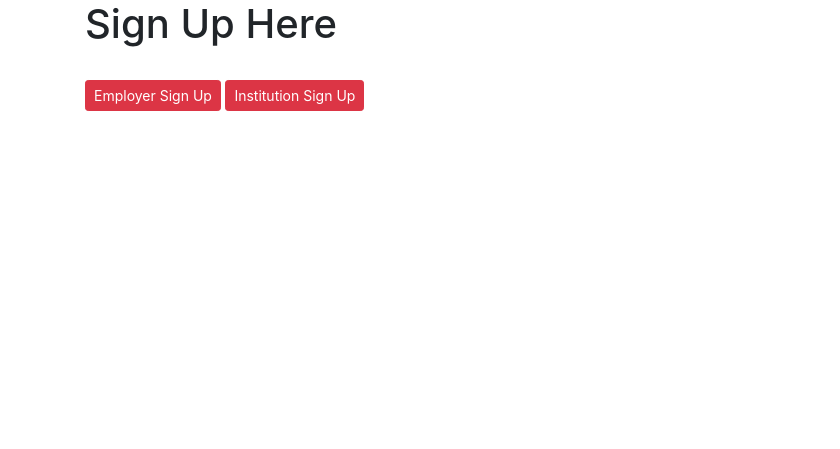
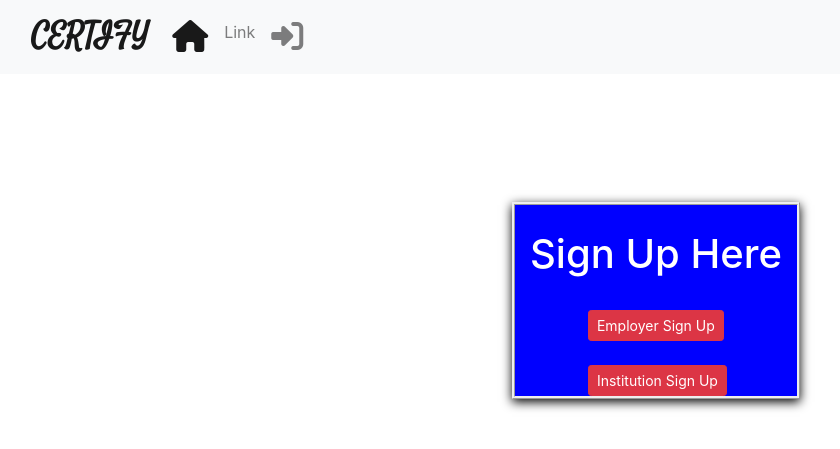
Before and after one commit to Maryan23/CERTIFY, a Django app: page /signup/ in a window 1280 px wide. Shown: the top 449 px of the page, without its empty margins (0-840 px from the left). Run offline with Django 3.2, Linux system fonts and the light colour scheme; parts of the project's set-up code (start-up, migrations or seed data) failed here and were passed over; some libraries are stand-ins or nearby versions; some web fonts are replaced.

Commit message:
Created navbar

```diff
--- a/api/forms.py
+++ b/api/forms.py
@@ -2,6 +2,7 @@ from django import forms
 from django.contrib.auth.forms import UserCreationForm
 from django.db import transaction
 from .models import *
+from django.forms import ModelForm
 
 class EmployerSignUpForm(UserCreationForm):
     email = forms.EmailField(required=True)
@@ -66,3 +67,8 @@ class LoginForm(forms.Form):
             }
         )
     )
+
+class LearnerForm(ModelForm):
+    class Meta:
+        model = Learner
+        exclude = ['certificates','institution']
--- a/api/templates/base.html
+++ b/api/templates/base.html
@@ -16,7 +16,9 @@
     <link rel="preconnect" href="https://fonts.googleapis.com">
     <link rel="preconnect" href="https://fonts.gstatic.com" crossorigin>
     <link href="https://fonts.googleapis.com/css2?family=Playfair+Display:ital,wght@0,400;0,600;1,400&display=swap" rel="stylesheet">
+    <link href="https://fonts.googleapis.com/css2?family=Satisfy&display=swap" rel="stylesheet">
     <script src="https://code.jquery.com/jquery-3.6.0.js" integrity="sha256-H+K7U5CnXl1h5ywQfKtSj8PCmoN9aaq30gDh27Xc0jk=" crossorigin="anonymous"></script>
+    <script src="https://kit.fontawesome.com/8637a3581a.js" crossorigin="anonymous"></script>
   {% endblock %}
 </head>
 <body>
--- a/api/templates/index.html
+++ b/api/templates/index.html
@@ -1,6 +1,3 @@
 {% extends 'base.html' %}
 {% block content %}
-<h1 align="center">WELCOME TO CERTIFY</h1>
-<button style="margin-left: 42%;" class="btn btn-sm btn-danger mt-4"><a style="color: white;" href="{% url 'Signup'%}">Click to Sign Up as an Institution or Employer</a></button>
-
 {% endblock %}
--- /dev/null
+++ b/api/templates/institution.html
@@ -0,0 +1,6 @@
+{% extends 'base.html' %}
+{% block content %}
+<h1 align="center">WELCOME TO CERTIFY</h1>
+<button style="margin-left: 42%;" class="btn btn-sm btn-danger mt-4"><a style="color: white;" href="{% url 'create_learner'%}">Click to Sign Up as an Institution or Employer</a></button>
+
+{% endblock %}
--- a/api/templates/login.html
+++ b/api/templates/login.html
@@ -1,12 +1,15 @@
 {%extends 'base.html'%}
 {% block content%}
 <br><br>
-<div class="container"style="margin-top:0.2%;">
+<div class="container"style="margin-top:0.2%;color:white;margin-left:40%;background-color: blue; width:max-content ;border-style:ridge ;box-shadow: 0 3px 10px rgb(0 0 0/1);">
     <br>
 <form method="POST" accept-charset="utf-8">
     {% csrf_token %}
     {{form.as_p}}
     <button type="submit" class="btn btn-sm btn-danger mt-4">Log In</button>
 </form>
+<br>
+Don't have an account?
+<a class="nav-link" style="color:red;" href="{% url 'Signup'%}" >Register Here</i></a>
 </div>
 {% endblock %}
--- a/api/templates/navbar.html
+++ b/api/templates/navbar.html
@@ -0,0 +1,27 @@
+<nav class="navbar navbar-expand-lg navbar-light bg-light">
+    <div class="container-fluid">
+      <a style="font-family:'Satisfy', cursive;;font-size: 2em;font-weight: 900;" class="navbar-brand">CERTIFY</a>
+      <button class="navbar-toggler" type="button" data-bs-toggle="collapse" data-bs-target="#navbarSupportedContent" aria-controls="navbarSupportedContent" aria-expanded="false" aria-label="Toggle navigation">
+        <span class="navbar-toggler-icon"></span>
+      </button>
+      <div class="collapse navbar-collapse" id="navbarSupportedContent">
+        <ul class="navbar-nav me-auto mb-2 mb-lg-0">
+          <li class="nav-item">
+            <a class="nav-link active" aria-current="page" href="/"><i class="fa fa-home fa-2x"></i></a>
+          </li>
+          <li class="nav-item">
+            <a class="nav-link" href="#">Link</a>
+          </li>
+          {% if user.is_authenticated %}
+          <li class="nav-item">
+            <a class="nav-link" href="{% url 'logout'%}" ><i class="fa fa-sign-out fa-2x" aria-hidden="true"></i></a>
+          </li>
+          {% else %}
+          <li class="nav-item">
+            <a class="nav-link" href="{% url 'login_view'%}" ><i class="fa fa-sign-in fa-2x" aria-hidden="true"></i></a>
+          </li>
+          {% endif %}
+        </ul>
+      </div>
+    </div>
+  </nav>
--- a/api/templates/register.html
+++ b/api/templates/register.html
@@ -1,9 +1,9 @@
 {%extends 'base.html'%}
 {% block content%}
-<div class="container">
-    <h1>Sign Up Here</h1>
-    <button class="btn btn-sm btn-danger mt-4"><a style="color: white;" href="{% url 'employer_signup'%}">Employer Sign Up</a></button>
-    <button class="btn btn-sm btn-danger mt-4"><a style="color: white;" href="{% url 'institution_signup'%}">Institution Sign Up</a></button>
+<div class="container"style="margin-top:10%;color:white;margin-left:40%;background-color: blue; width:max-content ;border-style:ridge ;box-shadow: 0 3px 10px rgb(0 0 0/1);">
+    <h1 style="margin-top:10%;">Sign Up Here</h1>
+    <button style="margin-left:23%;"class="btn btn-sm btn-danger mt-4"><a style="color: white;" href="{% url 'employer_signup'%}">Employer Sign Up</a></button><br>
+    <button style="margin-left:23%;"class="btn btn-sm btn-danger mt-4"><a style="color: white;" href="{% url 'institution_signup'%}">Institution Sign Up</a></button>
 
 </div>
 {% endblock %}
--- a/api/urls.py
+++ b/api/urls.py
@@ -8,7 +8,9 @@ urlpatterns=[
     path('accounts/signup/employer/',views.EmployerSignUpView.as_view(), name = 'employer_signup'),
     path('accounts/signup/institution/',views.InstitutionSignUpView.as_view(), name = 'institution_signup'),
     path('login/',views.login_view, name = 'login_view'),
-    path('home' ,views.home ,name='home'),
+    path('logout/',views.logout, name = 'logout'),
+    path('institution/' ,views.institution ,name='institution'),
+    path('create_learner/',views.create_learner,name = 'create_learner'),
 
 
 ]
--- a/api/views.py
+++ b/api/views.py
@@ -1,5 +1,6 @@
+from django.contrib import auth
 from django.shortcuts import render,redirect
-from .forms import EmployerSignUpForm,InstitutionSignUpForm,LoginForm
+from .forms import EmployerSignUpForm,InstitutionSignUpForm,LoginForm,LearnerForm
 from .models import *
 from django.contrib.auth import authenticate, login
 from django.views.generic import CreateView
@@ -50,23 +51,28 @@ def login_view(request):
         return redirect('home')
       elif user is not None and user.is_institution:
         login(request, user)
-        return redirect('home')
+        return redirect('institution')
   return render (request, 'login.html',{'form':form})
 
-def home(request):
-  return render(request,'home.html' )
+def logout(request):
+  auth.logout(request)
+  return redirect ('/')
+
+def institution(request):
+  return render(request,'institution.html' )
+
 
 def create_learner(request):
   current_user = request.user
   title = "Create Learner"
   if request.method == 'POST':
-      learner_form = ProfileForm(request.POST, request.FILES)
+      learner_form = LearnerForm(request.POST, request.FILES)
       if learner_form.is_valid():
           learner = learner_form.save(commit=False)
           learner.user = current_user
           learner.save()
-      return HttpResponseRedirect('/')
+      return redirect('institution')
 
   else:
-      learner_form = ProfileForm()
+      learner_form = LearnerForm()
   return render(request, 'create_learner.html', {"learner_form": learner_form, "title": title})
```
Also changed, not shown: Certify/settings.py (+5 -2 lines), api/templates/create_learner.html (added, +15 -0 lines), api/templates/signup.html (+4 -3 lines), static/css/index.css (added).
